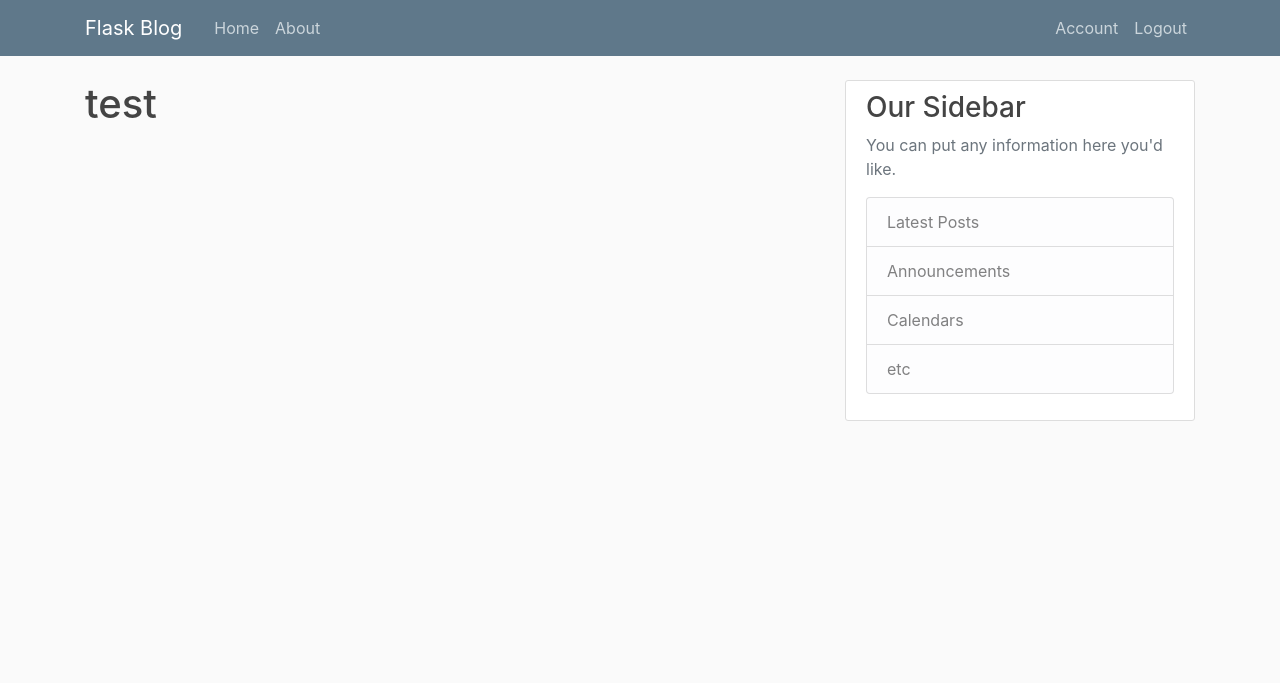
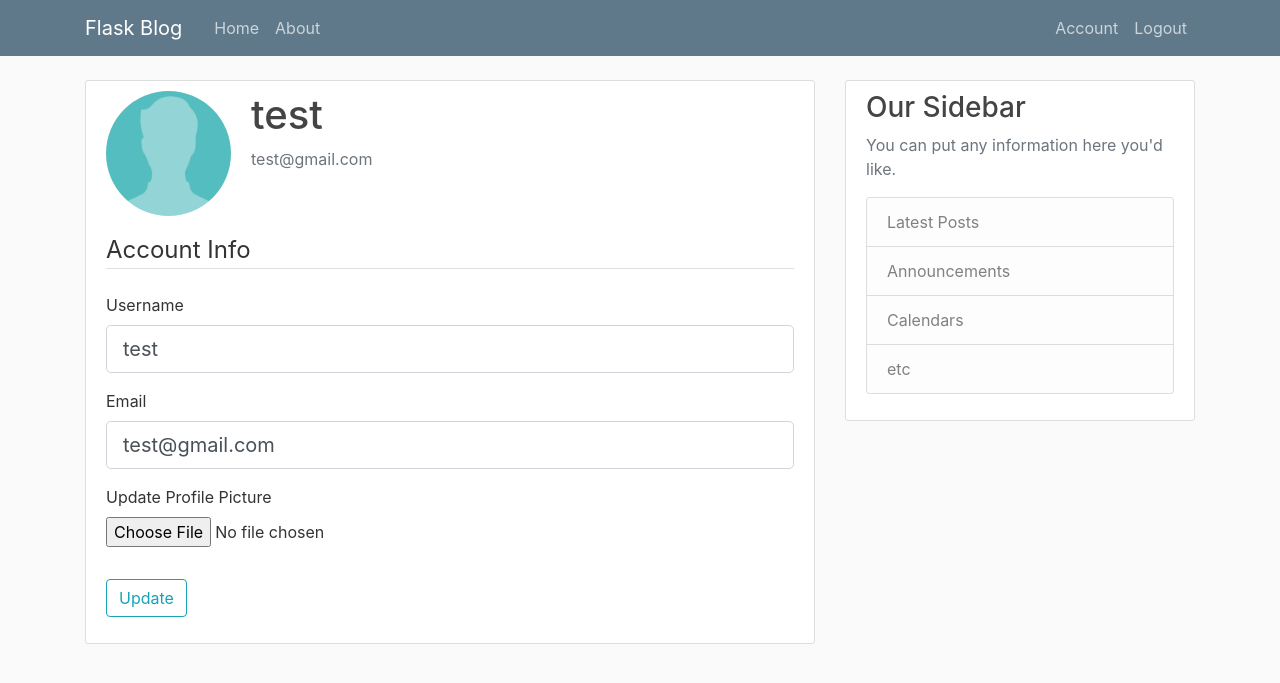
Before and after one commit to oreanroy/FlaskBasics, a Flask app: page /account in a window 1280 px wide. Shown: the top 683 px of the page. Run offline with Flask 2, Linux system fonts and the light colour scheme; a user stored in the database is signed in; some libraries are stand-ins or nearby versions.

Commit message:
Image upadting feature added

```diff
--- a/Flask_Blog/flaskblog/forms.py
+++ b/Flask_Blog/flaskblog/forms.py
@@ -1,4 +1,6 @@
 from flask_wtf import FlaskForm
+from flask_wtf.file import FileField, FileAllowed
+from flask_login import current_user
 from wtforms import StringField, PasswordField, SubmitField, BooleanField
 from wtforms.validators import DataRequired, Length, Email, EqualTo, ValidationError
 from flaskblog.models  import User
@@ -31,3 +33,23 @@ class LoginForm(FlaskForm):
     password = PasswordField('Password', validators=[DataRequired()])
     remember = BooleanField('Remeber Me')
     submit = SubmitField('Login')
+
+class UpdateAccountForm(FlaskForm):
+    username = StringField('Username',
+                            validators=[DataRequired(), Length(min=2, max=20)])
+    email = StringField('Email',
+                        validators=[DataRequired(), Email()])
+    picture = FileField('Update Profile Picture', validators=[FileAllowed(['jpg', 'png'])])
+    submit = SubmitField('Update')
+
+    def validate_username(self, username):
+        if username.data != current_user.username:
+            user = User.query.filter_by(username=username.data).first()
+            if user:
+                raise ValidationError('The username is taken plesase take a different one')
+
+    def validate_email(self, email):
+        if email.data != current_user.email:
+            email = User.query.filter_by(email=email.data).first()
+            if email:
+                raise ValidationError('The email is taken plesase take a different one')
--- a/Flask_Blog/flaskblog/routes.py
+++ b/Flask_Blog/flaskblog/routes.py
@@ -1,6 +1,9 @@
+import secrets
+from PIL import Image
+import os
 from flask import Flask, render_template, url_for, flash, redirect, request
 from flaskblog import app, db, bcrypt
-from flaskblog.forms import RegistraionForm, LoginForm
+from flaskblog.forms import RegistraionForm, LoginForm, UpdateAccountForm
 from flaskblog.models import User, Post
 from flask_login import login_user, current_user, logout_user, login_required
 
@@ -64,7 +67,34 @@ def logout():
     logout_user()
     return redirect(url_for('home'))
 
-@app.route("/account")
+def save_picture(form_picture):
+    random_hex = secrets.token_hex(8)
+    _, f_ext = os.path.splitext(form_picture.filename)
+    picture_fn = random_hex + f_ext
+    picture_path = os.path.join(app.root_path, 'static/profile_pics', picture_fn)
+
+    output_size = (125, 125)
+    i = Image.open(form_picture)
+    i.thumbnail(output_size)
+    i.save(picture_path)
+
+    return picture_fn
+
+@app.route("/account", methods=['GET', 'POST'])
 @login_required
 def account():
-    return render_template('account.html', title='Account')
+    form = UpdateAccountForm()
+    if form.validate_on_submit():
+        if form.picture.data:
+            picture_file = save_picture(form.picture.data)
+            current_user.image_file = picture_file
+        current_user.username = form.username.data
+        current_user.email = form.email.data
+        db.session.commit()
+        flash('Your account has been updated!', 'success')
+        return redirect(url_for('account'))
+    elif request.method == 'GET':
+        form.username.data = current_user.username
+        form.email.data = current_user.email
+    image_file = url_for('static', filename='profile_pics/' + current_user.image_file)
+    return render_template('account.html', title='Account', image_file=image_file, form=form)
--- a/Flask_Blog/flaskblog/templates/account.html
+++ b/Flask_Blog/flaskblog/templates/account.html
@@ -1,5 +1,65 @@
 {% extends "layout.html" %}
 
 {% block content %}
-    <h1>{{ current_user.username }}</h1>
+    <div class="content-section">
+        <div class="media">
+            <img class="rounded-circle account-img" src="{{ image_file }}"}>
+            <div class="media-body">
+                <h2 class="account-heading">{{ current_user.username }}</h2>
+                <p class="text-secondary">{{ current_user.email }}</p>
+            </div>
+        </div>
+        <!--form here-->
+            <form method="POST" action="" enctype="multipart/form-data">
+                {{ form.hidden_tag() }}
+                <fieldset class="form-group">
+                    <legend class="border-bottom mb-4">
+                        Account Info
+                    </legend>
+                    <div class="form-group">
+                        {{ form.username.label(class="form-control-label") }}
+                        {% if form.username.errors %}
+                            {{ form.username(class="form-control form-control-lg is-invalid") }}
+                                <div class="inavlid-feedback">
+                                    {% for error in form.username.errors %}
+                                        <span>
+                                            {{ error }}
+                                        </span>
+                                    {% endfor %}
+                                </div>
+                            {% else %}
+                                {{ form.username(class="form-control form-control-lg") }}
+                            {% endif %}
+
+                    </div>
+                    <div class="form-group">
+                        {{ form.email.label(class="form-control-label") }}
+                        {% if form.email.errors %}
+                            {{ form.email(class="form-control form-control-lg is-invalid") }}
+                                <div class="inavlid-feedback">
+                                    {% for error in form.email.errors %}
+                                        <span>
+                                            {{ error }}
+                                        </span>
+                                    {% endfor %}
+                                </div>
+                        {% else %}
+                            {{ form.email(class="form-control form-control-lg") }}
+                        {% endif %}
+                    </div>
+                    <div class="form-group">
+                            {{ form.picture.label() }}
+                            {{ form.picture(class="form-control-file") }}
+                            {% if form.picture.errors %}
+                                {% for error in form.picture.errors %}
+                                    <span class="text-danger">{{ error }}</span></br>
+                                {% endfor %}
+                            {% endif %}
+                    </div>
+                </fieldset>
+                <div class="form-group">
+                    {{ form.submit(class="btn btn-outline-info ")}}
+                </div>
+        </form>
+    </div>
 {% endblock content %}
```
Also changed, not shown: Flask_Blog/flaskblog/site.db, Flask_Blog/flaskblog/static/profile_pics/3f830b35d49e8322.png (added), Flask_Blog/flaskblog/static/profile_pics/default.jpeg (added), 4 other files.
